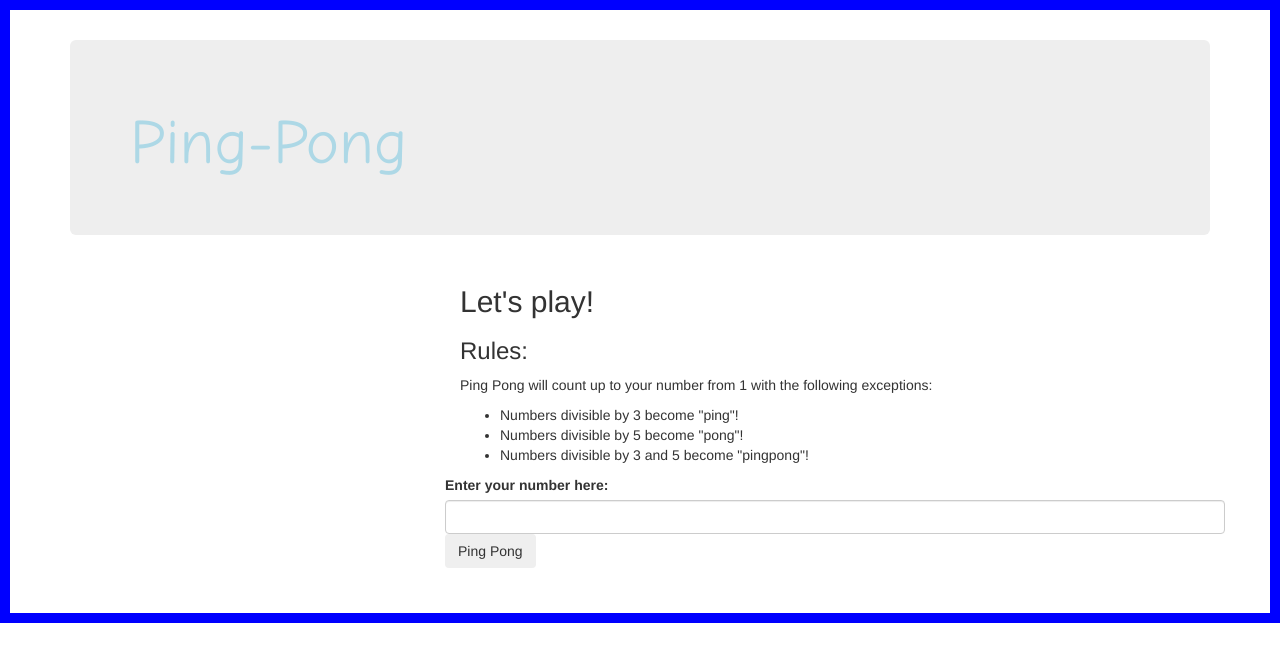
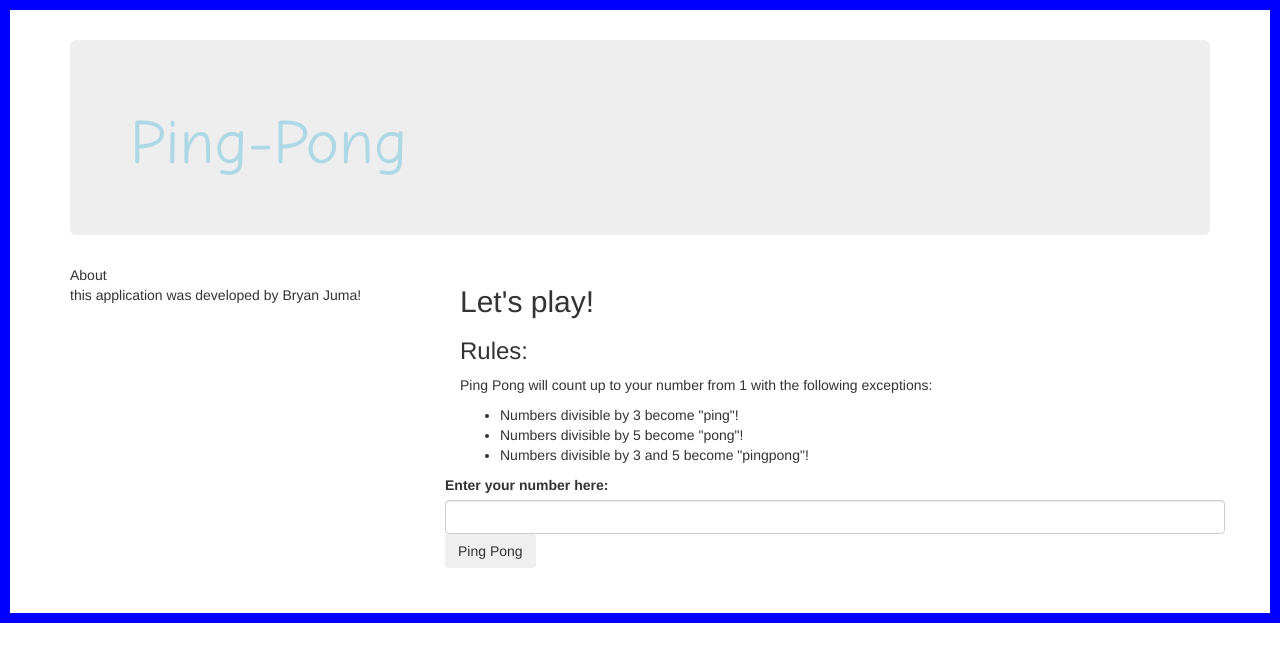
Before and after one commit to Alampulo/bryan-pingpong, a plain HTML site: page index.html in a window 1280 px wide. Drawn offline with nearby package versions, Linux system fonts and the light colour scheme.

```diff
--- a/index.html
+++ b/index.html
@@ -18,7 +18,8 @@
     </div>
 <div class="row">
   <div class="col-sm-4" >
-
+<h>About</h>
+<p>this application was developed by Bryan Juma!</p>
   </div>
   <div class="col-sm-8">
     <h2>Let's play!</h2>
```
